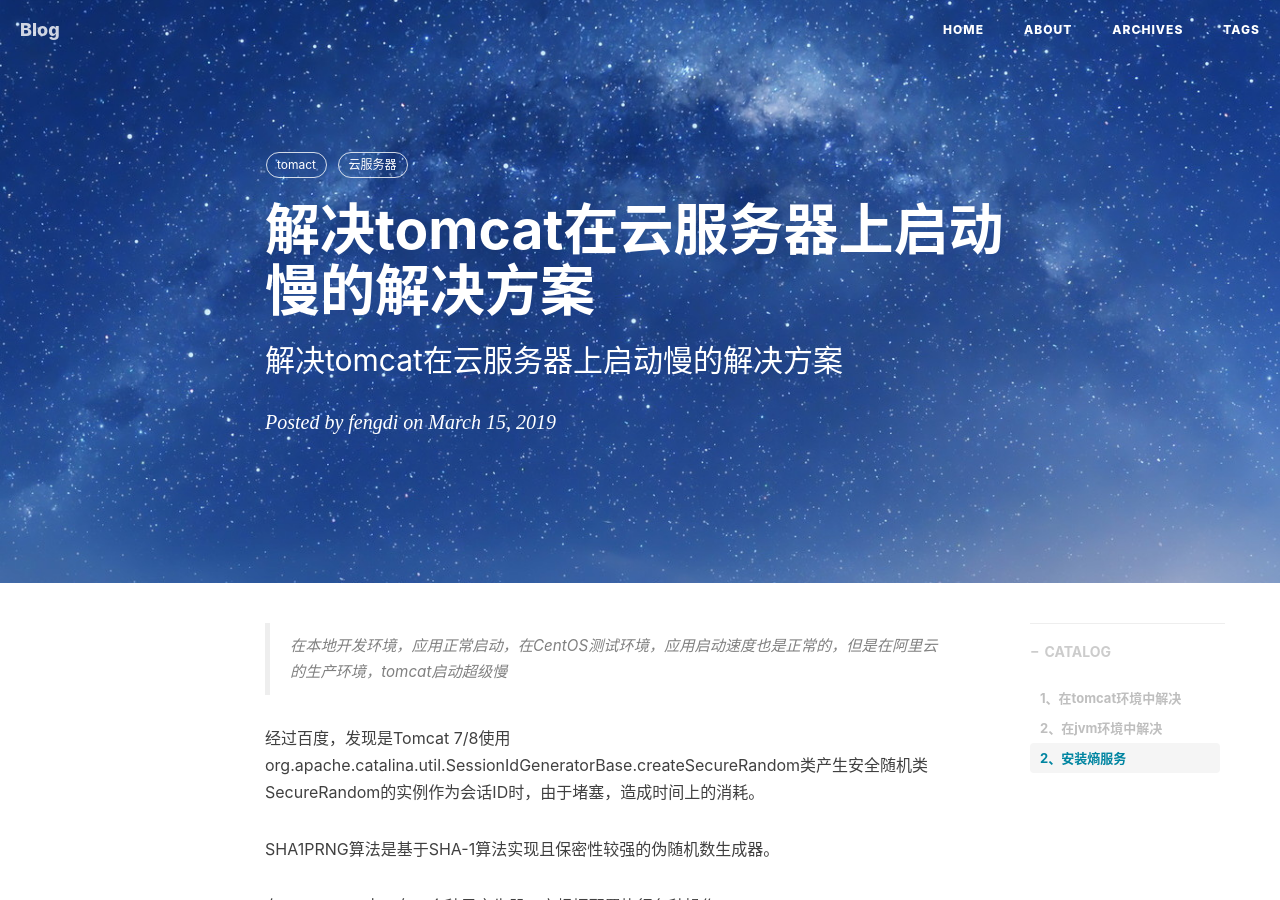
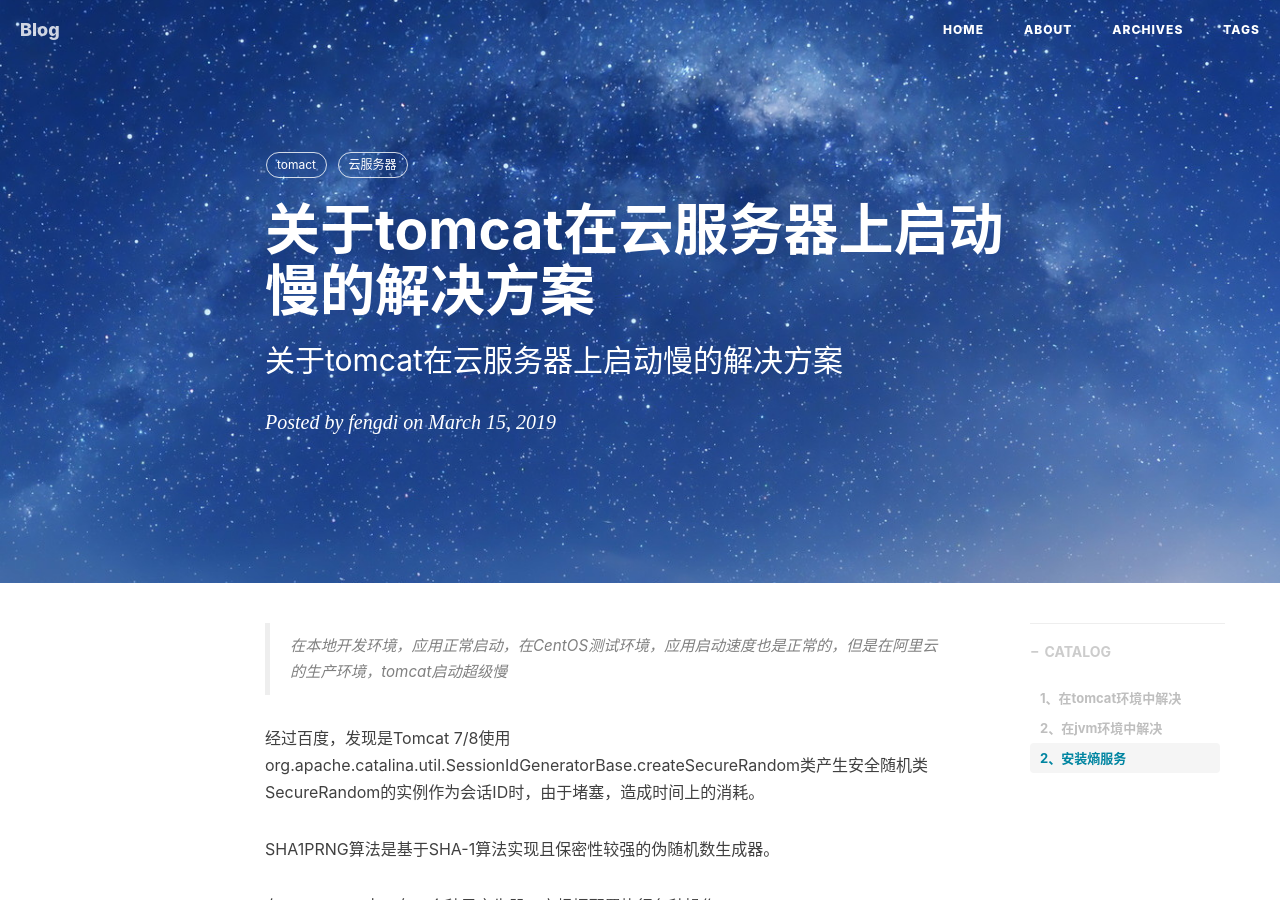
Before and after one commit to fengdis/fengdis.github.io, a Jekyll site: the page built from _posts/2019-03-15-关于tomcat在云服务器上启动慢的解决方案.md, in a window 1280 px wide and 900 px high. Built offline with Jekyll 4.4.1, drawn with Linux system fonts in a browser that asks for light colours; nearby versions of some CDN libraries; comment, search, counter and statistics services are not loaded.

Commit message:
发布文章

```diff
--- a/_posts/2019-03-15-解决tomcat在云服务器上启动慢的解决方案.md
+++ b/_posts/2019-03-15-关于tomcat在云服务器上启动慢的解决方案.md
@@ -1,7 +1,7 @@
 ---
 layout:     post
-title:      解决tomcat在云服务器上启动慢的解决方案
-subtitle:   解决tomcat在云服务器上启动慢的解决方案
+title:      关于tomcat在云服务器上启动慢的解决方案
+subtitle:   关于tomcat在云服务器上启动慢的解决方案
 date:       2019-03-15
 author:     fengdi
 header-img: img/post-bg-others7.jpg
```
